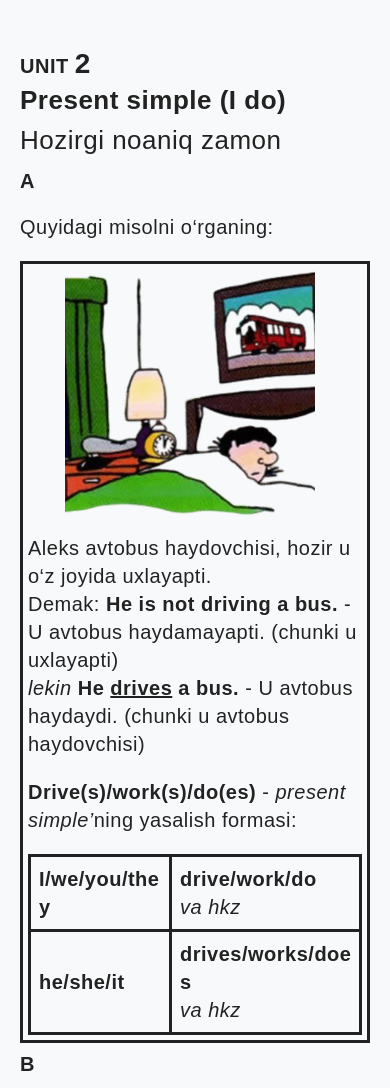
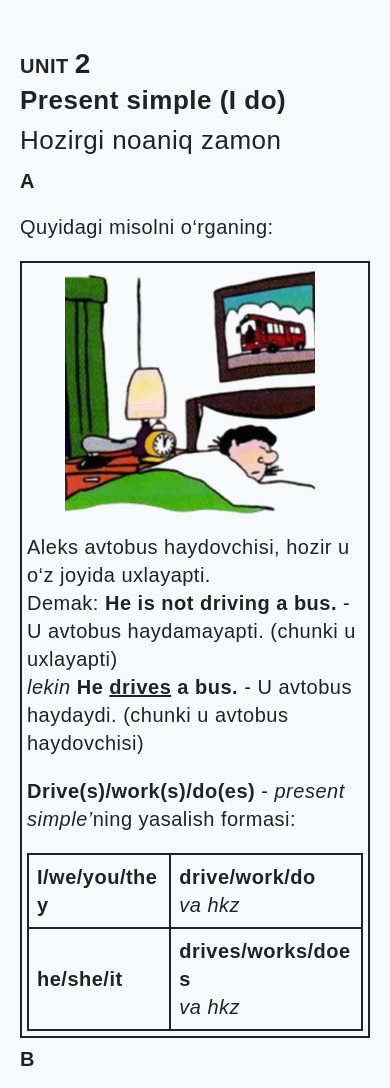
Before and after one commit to ALPINISTLAR/test, a plain HTML site: page index.html in a window 390 px wide. Shown: the top 1088 px of the page. Drawn offline with Linux system fonts and the light colour scheme.

```diff
--- a/css/styles.css
+++ b/css/styles.css
@@ -320,7 +320,7 @@
 
 @media only screen  and (max-width: 430px){
   .border__table td{
-    border-left: 3px solid #222;
+    border-left: 2px solid #222;
     padding-right: 5px;
   }
   .border__table b{
@@ -332,4 +332,19 @@
     width: 250px;
     height: 250px;
   }
+  table {
+    border: 2px solid #222;
+  }
+  tr {
+    border: 2px solid #222;
+  }
+  .table-left td{
+    border: 2px solid #222;
+  }
+  .table-right td{
+    border: 2px solid #222;
+  }
+  .border{
+    border: 2px solid #222;
+  }
 }
```
